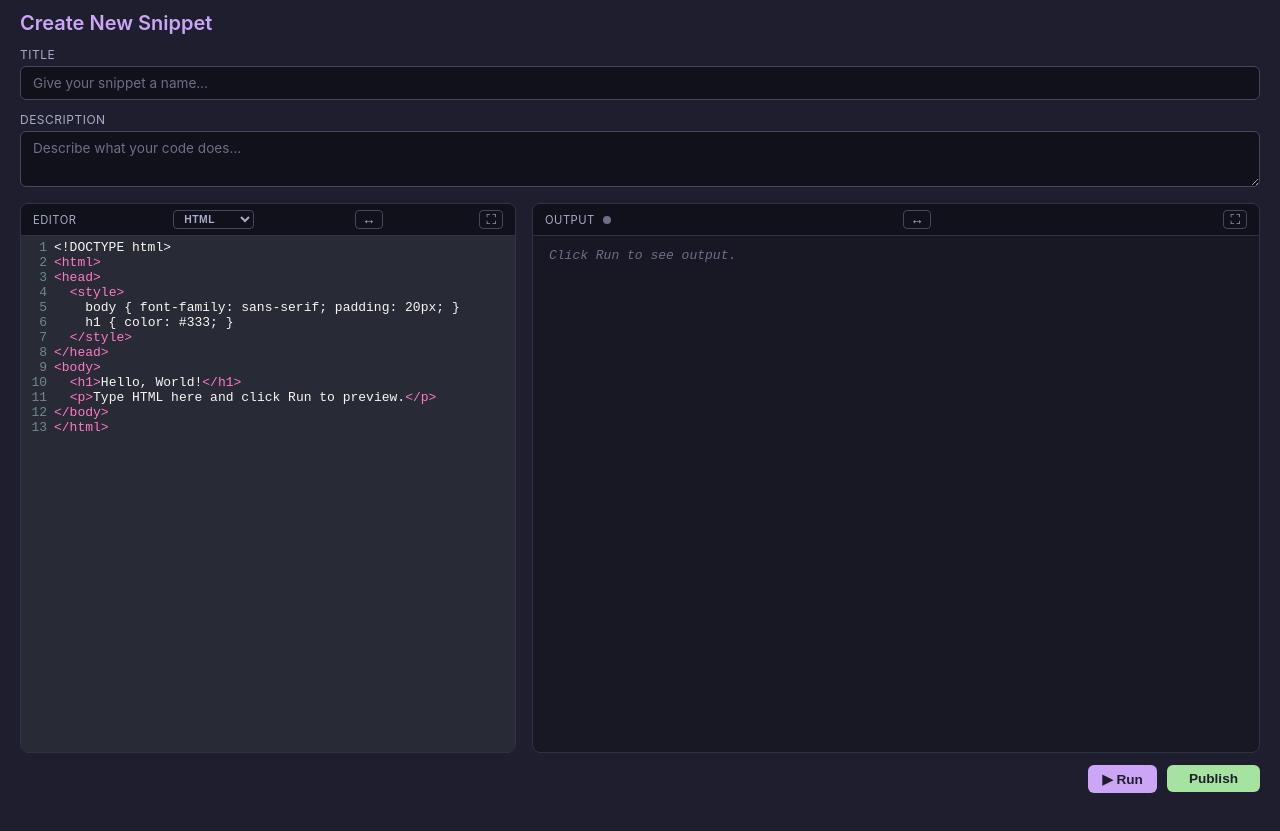
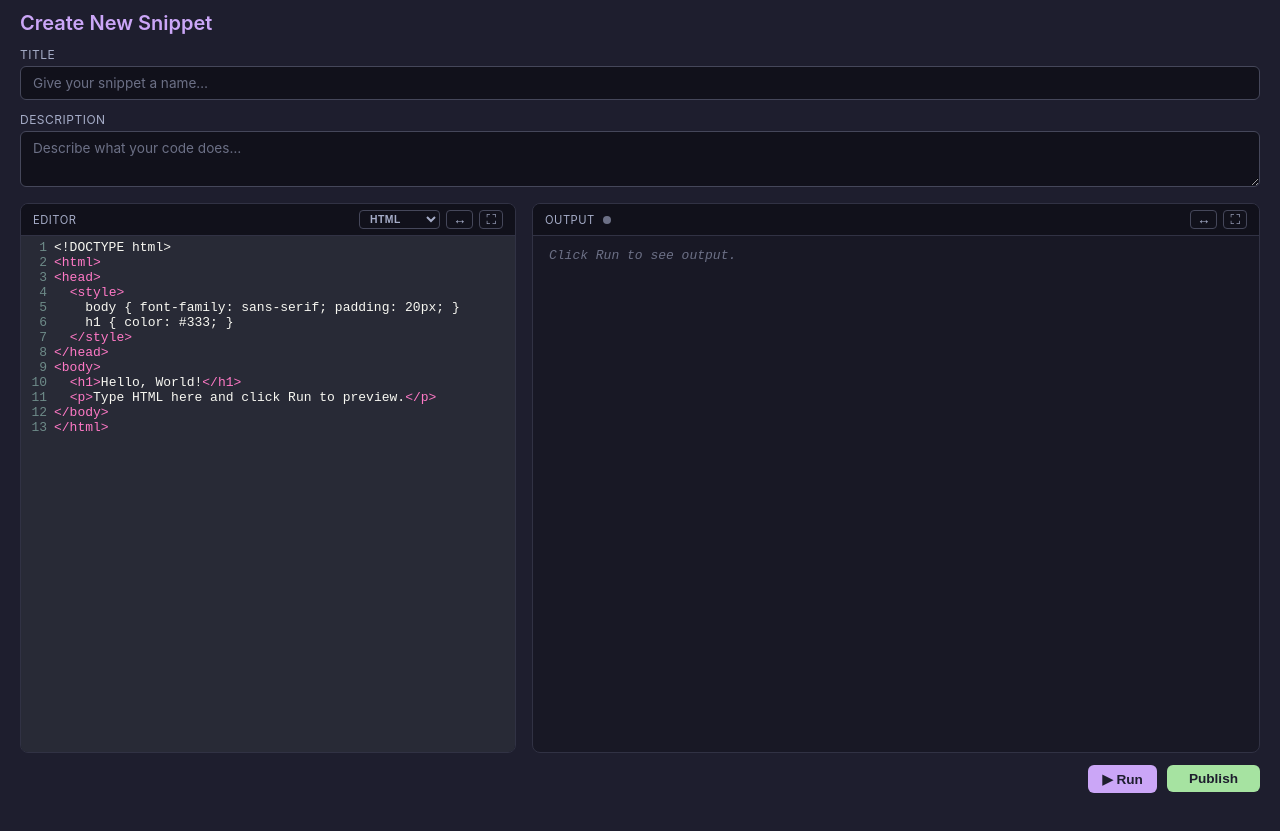
Before and after one commit to william06-23/codeSharingWebsite, a website: page public/create.html in a window 1280 px wide. Shown: the part 55-886 px from the top of the page. Drawn offline with nearby package versions, Linux system fonts and the light colour scheme.

Commit message:
Group pane label buttons to the right with spacer; title stays on the left

```diff
--- a/public/create.html
+++ b/public/create.html
@@ -131,7 +131,6 @@
     }
 
     .pane-label .expand-btn {
-      margin-left: auto;
       background: none;
       border: 1px solid #45475a;
       color: #a6adc8;
@@ -144,8 +143,6 @@
     .pane-label .expand-btn:hover { color: #cba6f7; border-color: #cba6f7; }
 
     .pane-label .lang-inline {
-      margin-left: auto;
-      margin-right: 4px;
       padding: 2px 6px;
       border-radius: 4px;
       border: 1px solid #45475a;
@@ -158,6 +155,13 @@
       cursor: pointer;
     }
     .pane-label .lang-inline:hover { border-color: #cba6f7; color: #cba6f7; }
+
+    .pane-actions {
+      margin-left: auto;
+      display: flex;
+      align-items: center;
+      gap: 6px;
+    }
 
     /* Inline expand */
     .editor-row.expand-editor .pane-output { display: none; }
@@ -279,14 +283,14 @@
 <!-- Editor + Output row -->
 <div class="editor-row">
   <div class="pane pane-editor">
-    <div class="pane-label">Editor <select id="language" class="lang-inline"><option value="html">HTML</option><option value="python">Python</option></select><button class="expand-btn expand-inline" id="inlineEditor" title="Expand to fill row">↔</button><button class="expand-btn expand-fw" id="expandEditor" title="Full window">⛶</button></div>
+    <div class="pane-label">Editor <span class="pane-actions"><select id="language" class="lang-inline"><option value="html">HTML</option><option value="python">Python</option></select><button class="expand-btn expand-inline" id="inlineEditor" title="Expand to fill row">↔</button><button class="expand-btn expand-fw" id="expandEditor" title="Full window">⛶</button></span></div>
     <div class="pane-body" id="editorContainer"></div>
   </div>
   <div class="pane pane-output">
     <div class="pane-label">
       Output
       <span class="status-dot" id="statusDot"></span>
-      <button class="expand-btn expand-inline" id="inlineOutput" title="Expand to fill row">↔</button><button class="expand-btn expand-fw" id="expandOutput" title="Full window">⛶</button>
+      <span class="pane-actions"><button class="expand-btn expand-inline" id="inlineOutput" title="Expand to fill row">↔</button><button class="expand-btn expand-fw" id="expandOutput" title="Full window">⛶</button></span>
     </div>
     <div class="pane-body output-inner" id="output"></div>
   </div>
```
Also changed, not shown: public/index.html (+9 -3 lines).
